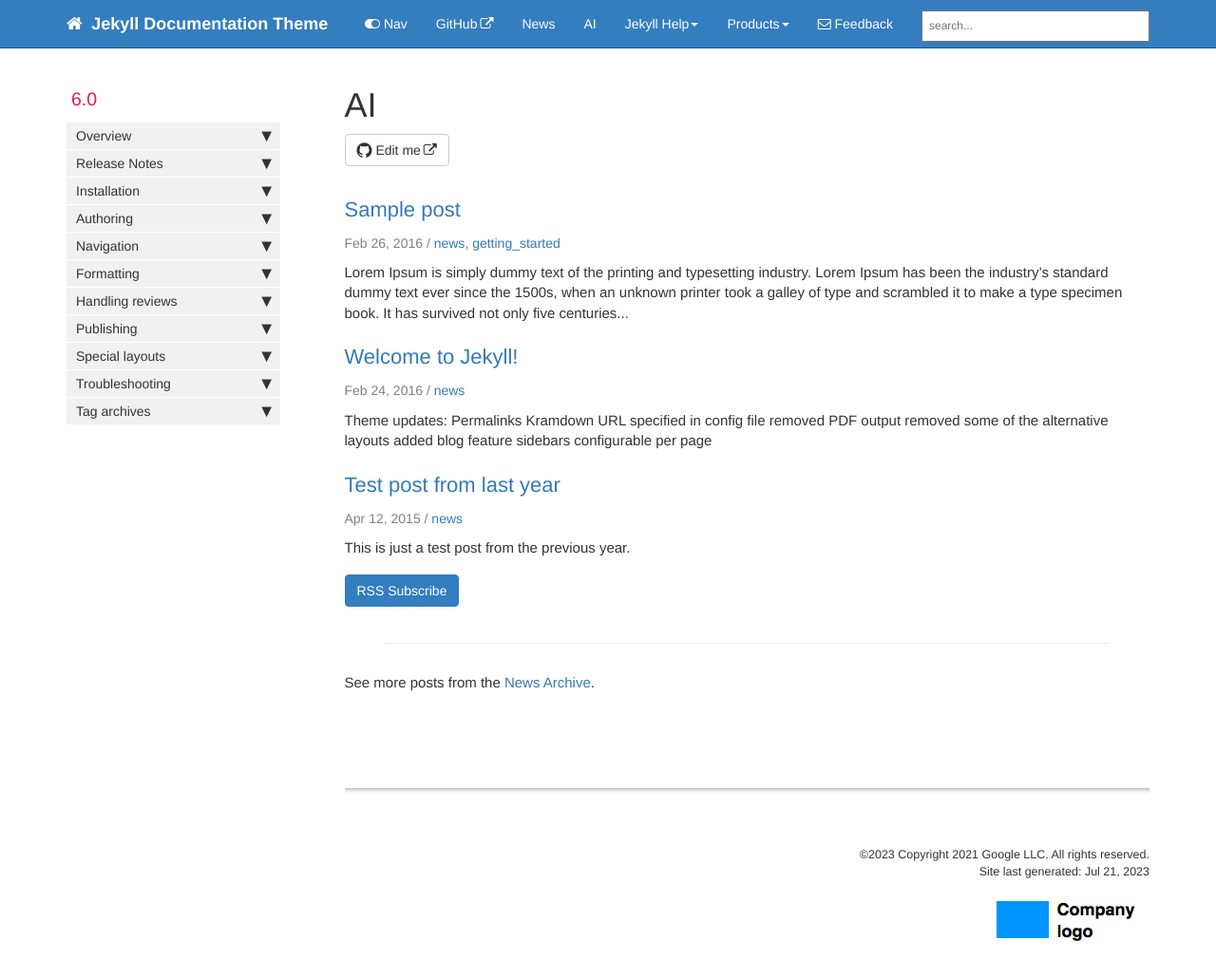
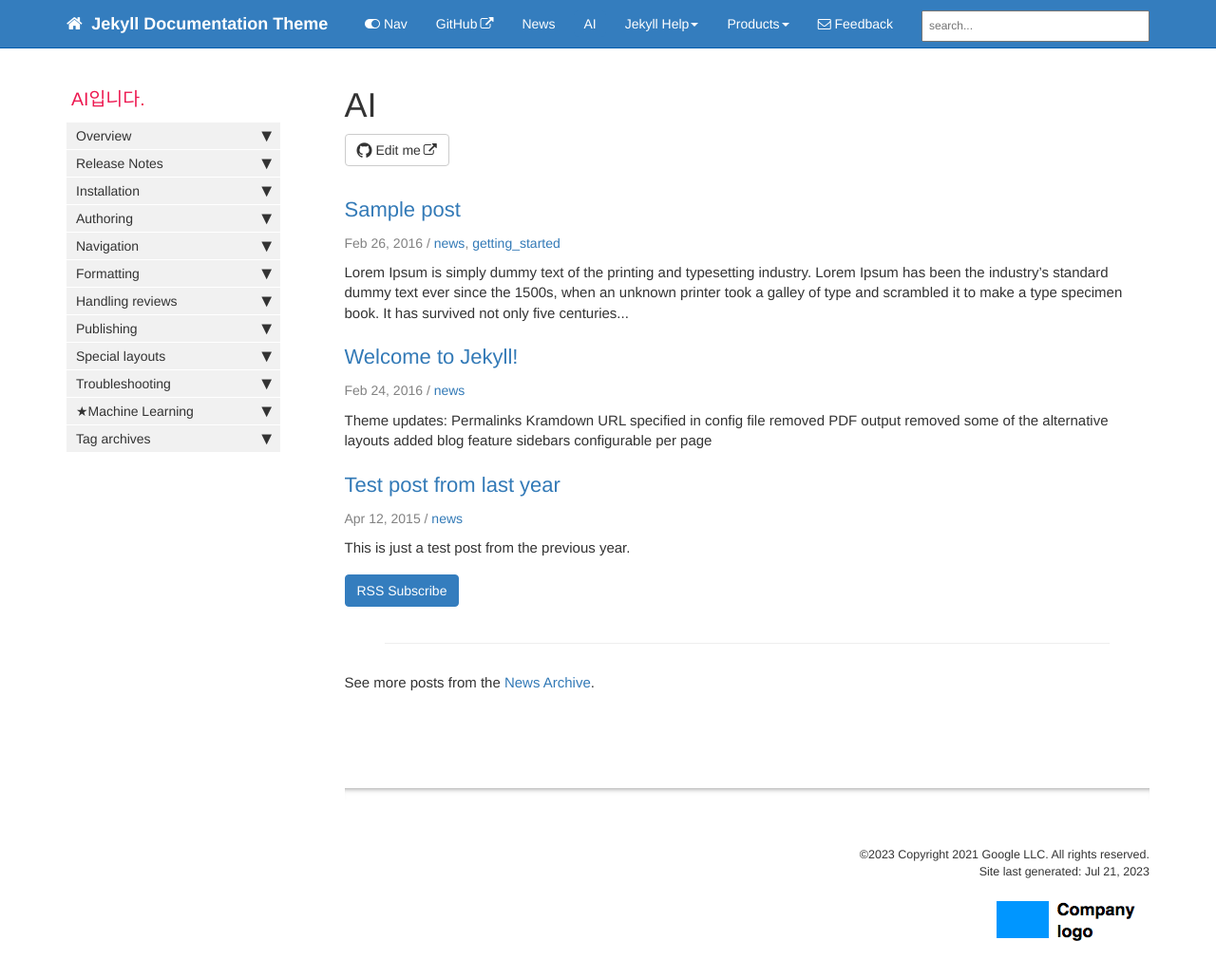
Before and after one commit to kimaraara/kimaraara.github.io, a Jekyll site: the page built from pages/ai/AI.html, in a window 1280 px wide and 1067 px high. Shown: the top 1030 px of the window at 95% size. Built offline with Jekyll 4.4.1, drawn with Linux system fonts in a browser that asks for light colours; comment, search, counter and statistics services are not loaded.

Commit message:
AI 사이드바 수정

```diff
--- a/_data/sidebars/ai_sidebar.yml
+++ b/_data/sidebars/ai_sidebar.yml
@@ -3,7 +3,7 @@
 entries:
 - title: sidebar
   AI: Jekyll Doc Theme
-  version: 6.0
+  version: AI입니다.
   folders:
 
   - title: AIAIAIAI
@@ -253,6 +253,15 @@ entries:
       url: /mydoc_troubleshooting.html
       output: web, pdf
 
+  - title: ★Machine Learning
+    output: web, pdf
+
+    folderitems:
+
+    - title: ★Machine Learning
+      url: /mydoc_Machine Learning.html
+      output: web, pdf
+
   - title: Tag archives
     output: web
     folderitems:
```
